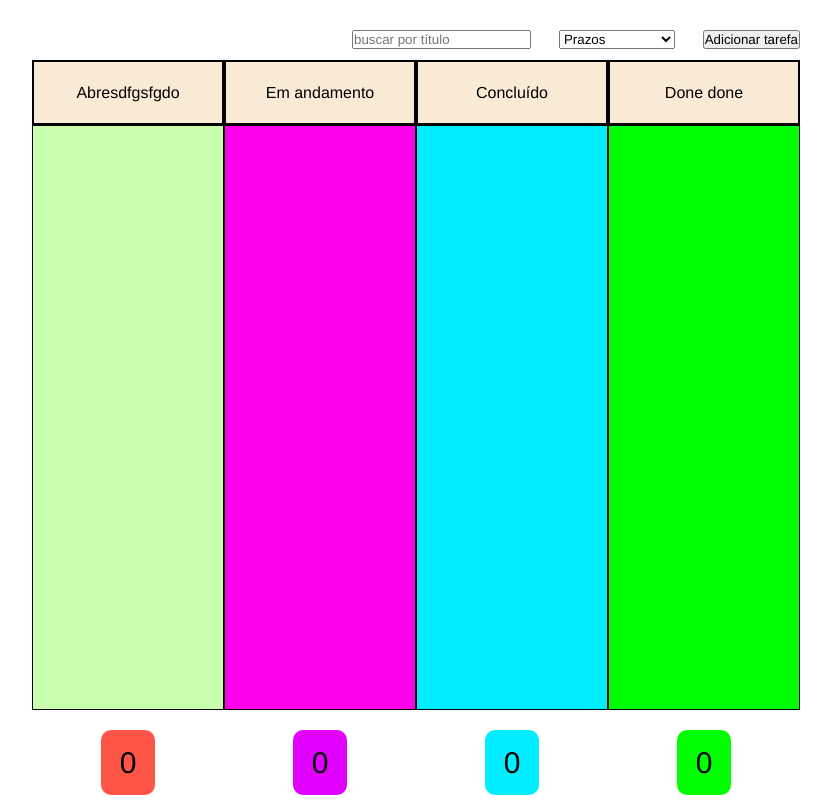
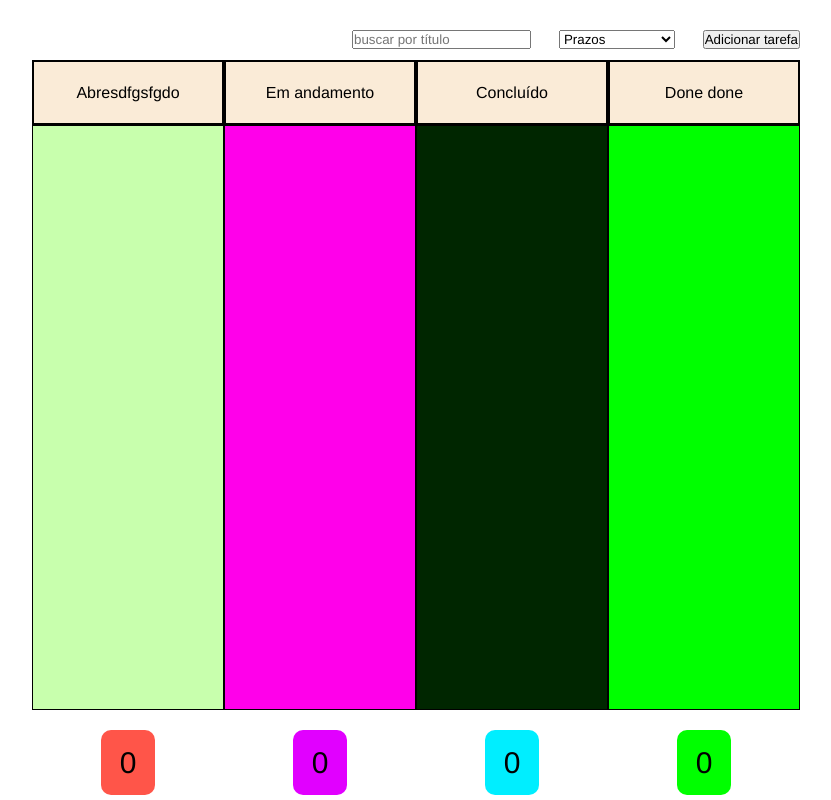
Before and after one commit to bito132/desafio-cyrrus, an Angular app: page / in a window 1280 px wide. Shown: the whole page, without its empty margins (224-1055 px from the left). Built offline with nearby package versions, Linux system fonts and the light colour scheme.

Commit message:
coluna 3

```diff
--- a/src/app/componentes/coluna-kanban/coluna-kanban.component.css
+++ b/src/app/componentes/coluna-kanban/coluna-kanban.component.css
@@ -16,7 +16,7 @@
 }
 
 #coluna-3{
-    background-color: rgb(0, 238, 255);
+    background-color: rgb(0, 38, 0);
 }
 
 #coluna-4{
```
